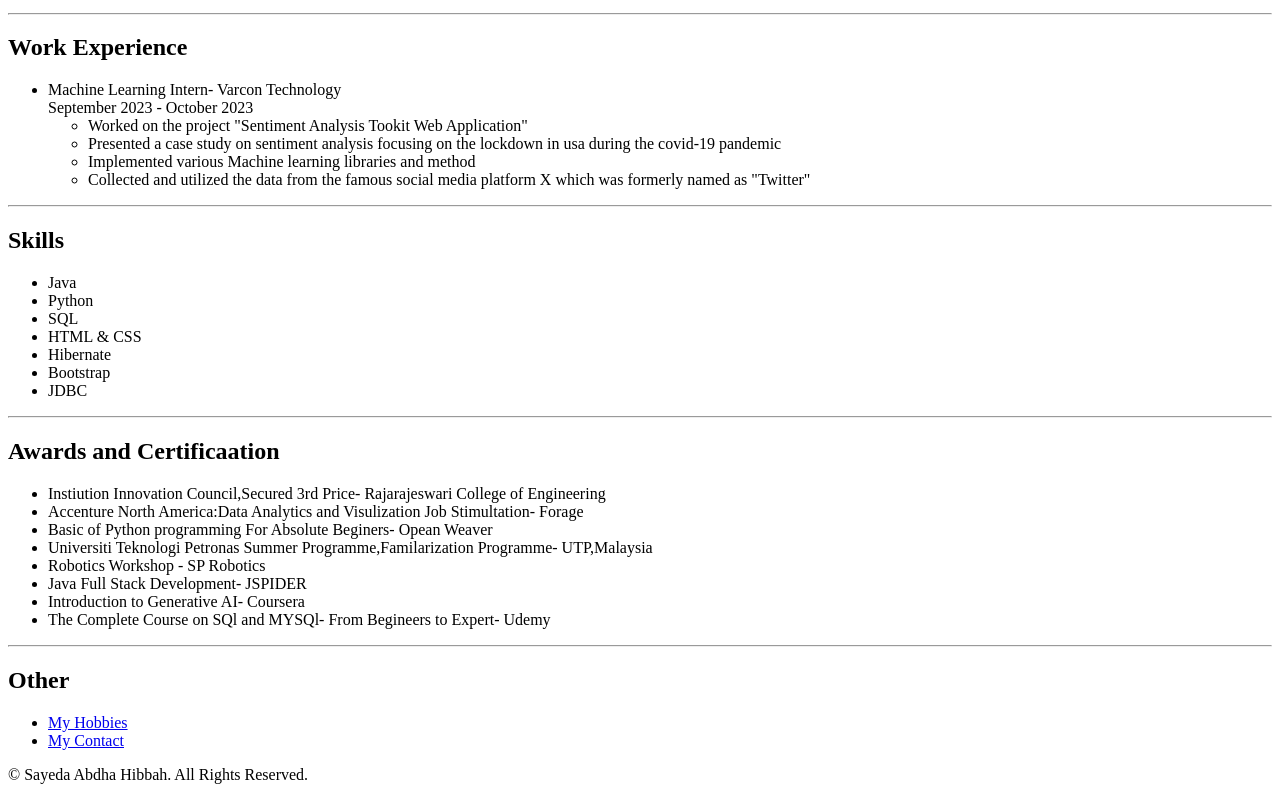
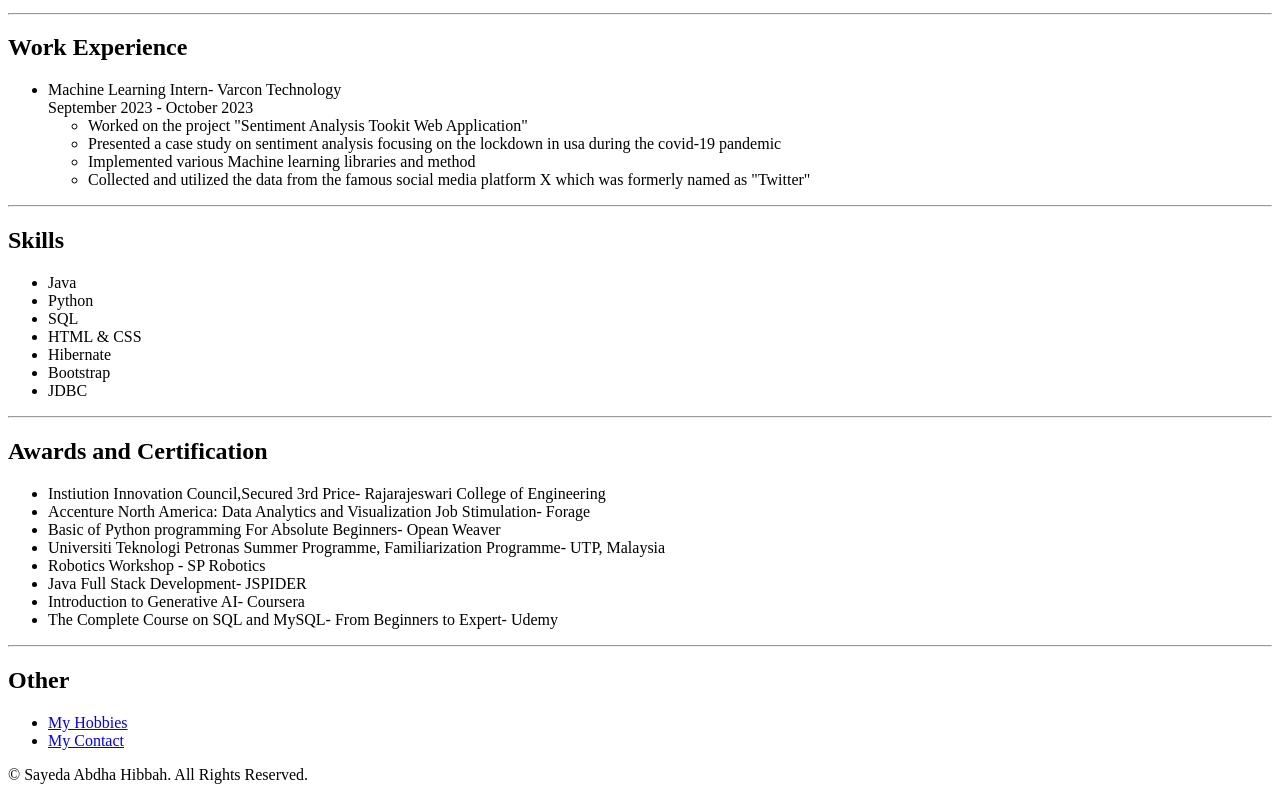
Before and after one commit to samsaysath/My-Portfolio, a plain HTML site: page index.html in a window 1280 px wide. Shown: the part 511-1311 px from the top of the page. Drawn offline with Linux system fonts and the light colour scheme.

Commit message:
Update index.html

```diff
--- a/index.html
+++ b/index.html
@@ -44,16 +44,16 @@
         <li>JDBC</li>
     </ul>
     <hr>
-    <h2>Awards and Certificaation</h2>
+    <h2>Awards and Certification</h2>
     <ul>
         <li>Instiution Innovation Council,Secured 3rd Price- Rajarajeswari College of Engineering</li>
-        <li>Accenture North America:Data Analytics and Visulization Job Stimultation- Forage</li>
-        <li>Basic of Python programming For Absolute Beginers- Opean Weaver</li>
-        <li>Universiti Teknologi Petronas Summer Programme,Familarization Programme- UTP,Malaysia</li>
+        <li>Accenture North America: Data Analytics and Visualization Job Stimulation- Forage</li>
+        <li>Basic of Python programming For Absolute Beginners- Opean Weaver</li>
+        <li>Universiti Teknologi Petronas Summer Programme, Familiarization Programme- UTP, Malaysia</li>
         <li>Robotics Workshop - SP Robotics</li>
         <li>Java Full Stack Development- JSPIDER </li>
         <li>Introduction to Generative AI- Coursera</li>
-        <li>The Complete Course on SQl and MYSQl- From Begineers to Expert- Udemy</li>
+        <li>The Complete Course on SQL and MySQL- From Beginners to Expert- Udemy</li>
     </ul>
     <hr>
     <h2>Other</h2>
```
